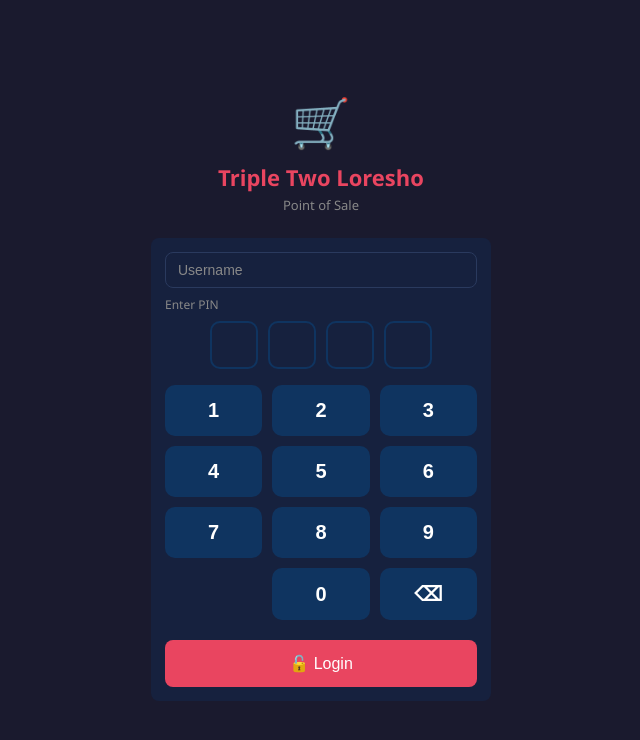
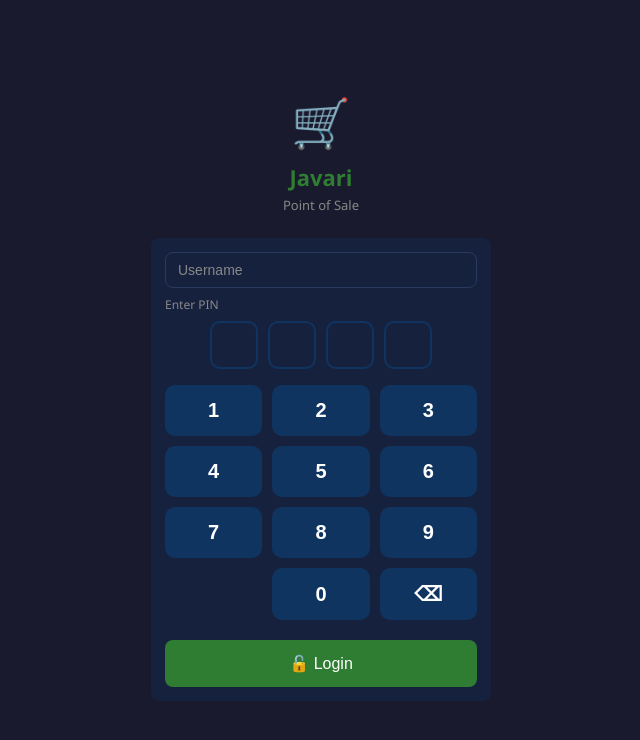
Before and after one commit to 222loresho/pos-system, a React (Vite) app: page / in a window 1280 px wide. Shown: the top 740 px of the page, without its empty margins (319-959 px from the left). Built offline with nearby package versions, Linux system fonts and the light colour scheme; no server answers.

Commit message:
Javari rename, waiter bubbles, split payments

```diff
--- a/index.html
+++ b/index.html
@@ -4,7 +4,7 @@
     <meta charset="UTF-8" />
     <link rel="icon" type="image/svg+xml" href="/pos-system/vite.svg" />
     <meta name="viewport" content="width=device-width, initial-scale=1.0" />
-    <title>Triple Two POS</title>
+    <title>Javari POS</title>
     <script src="https://cdn.jsdelivr.net/npm/qz-tray@2.2.4/qz-tray.min.js"></script>
   </head>
   <body>
--- a/src/DailyReport.jsx
+++ b/src/DailyReport.jsx
@@ -41,7 +41,7 @@ export default function DailyReport() {
         th{background:#f5f5f5;font-weight:bold}
         @media print{button{display:none}}
       </style></head><body>
-      <h1>Triple Two Loresho</h1>
+      <h1>Javari</h1>
       <p style="text-align:center">Daily Sales Report — ${date}</p>
       <h2>Summary</h2>
       <div class="row"><span>Total Revenue:</span><span class="bold">KSh ${report.total_revenue}</span></div>
--- a/src/Login.jsx
+++ b/src/Login.jsx
@@ -32,7 +32,7 @@ export default function Login({ onLogin }) {
       <div style={{ width: '100%', maxWidth: '340px' }}>
         <div style={{ textAlign: 'center', marginBottom: '24px' }}>
           <div style={{ fontSize: '48px', marginBottom: '8px' }}>🛒</div>
-          <h1 style={{ color: 'var(--accent)', fontSize: '22px', margin: 0 }}>Triple Two Loresho</h1>
+          <h1 style={{ color: 'var(--accent)', fontSize: '22px', margin: 0 }}>Javari</h1>
           <p style={{ color: 'var(--muted)', fontSize: '13px', margin: '4px 0 0' }}>Point of Sale</p>
         </div>
 
--- a/src/POS.jsx
+++ b/src/POS.jsx
@@ -27,6 +27,7 @@ export default function POS({ user, onLogout }) {
   const receiptRef = useRef();
   const [view, setView] = useState('sales');
   const [showTableEdit, setShowTableEdit] = useState(false);
+  const [selectedWaiter, setSelectedWaiter] = useState('all');
 
   const fetchProducts = () => api.get('/products/').then(res => setProducts(res.data));
   const fetchCategories = () => api.get('/categories/').then(res => setCategories(res.data));
@@ -168,8 +169,25 @@ export default function POS({ user, onLogout }) {
       {view === "tables" && pendingOrders.length > 0 && (
         <div className="pending-section">
           <div className="section-title">🕐 Awaiting Payment</div>
+
+          {/* Waiter filter bubbles */}
+          <div style={{display:'flex',gap:'8px',flexWrap:'wrap',padding:'0 0 12px',overflowX:'auto'}}>
+            <button
+              onClick={() => setSelectedWaiter('all')}
+              style={{padding:'6px 14px',borderRadius:'20px',border:'none',cursor:'pointer',fontWeight:'bold',fontSize:'12px',background:selectedWaiter==='all'?'var(--accent)':'var(--card)',color:'white',whiteSpace:'nowrap'}}>
+              👥 All ({pendingOrders.length})
+            </button>
+            {[...new Set(pendingOrders.map(o => o.waiter_name))].map(waiter => (
+              <button key={waiter}
+                onClick={() => setSelectedWaiter(waiter)}
+                style={{padding:'6px 14px',borderRadius:'20px',border:'none',cursor:'pointer',fontWeight:'bold',fontSize:'12px',background:selectedWaiter===waiter?'var(--accent)':'var(--card)',color:'white',whiteSpace:'nowrap'}}>
+                👤 {waiter} ({pendingOrders.filter(o => o.waiter_name === waiter).length})
+              </button>
+            ))}
+          </div>
+
           <div className="pending-grid">
-            {pendingOrders.map(o => (
+            {pendingOrders.filter(o => selectedWaiter === 'all' || o.waiter_name === selectedWaiter).map(o => (
               <div key={o.id} className={`pending-card ${activeOrder?.id === o.id ? 'active' : 'inactive'}`}>
                 <div onClick={() => loadOrder(o)} style={{ cursor:'pointer' }}>
                   <div className="flex-between mb-8">
@@ -419,7 +437,7 @@ export default function POS({ user, onLogout }) {
           <div className="modal modal-white">
             <div ref={receiptRef}>
               <div className="receipt-header">
-                <div className="receipt-title">Triple Two Loresho</div>
+                <div className="receipt-title">Javari</div>
                 <div className="receipt-sub">📍 Loresho, Nairobi</div>
               </div>
               <div className="modal-divider-white" />
--- a/src/index.css
+++ b/src/index.css
@@ -4,7 +4,7 @@
   --bg: #1a1a2e;
   --surface: #16213e;
   --card: #0f3460;
-  --accent: #e94560;
+  --accent: #2e7d32;
   --green: #4caf50;
   --text: #ffffff;
   --muted: #888888;
--- a/src/print.js
+++ b/src/print.js
@@ -47,7 +47,7 @@ export const printBill = async (order) => {
   const openedAt = new Date(order.created_at);
   const lines = [
     INIT,
-    CENTER + BOLD_ON + 'Triple Two Loresho' + BOLD_OFF,
+    CENTER + BOLD_ON + 'Javari' + BOLD_OFF,
     CENTER + 'Loresho, Nairobi',
     LEFT + LINE,
     pad('Order: ' + order.order_number, 'Table: ' + order.table_name),
@@ -73,7 +73,7 @@ export const printReceipt = async (receipt) => {
   const pmLabel = receipt.paymentMethod === 'mpesa' ? 'Mpesa' : receipt.paymentMethod === 'card' ? 'Card' : 'Cash';
   const lines = [
     INIT,
-    CENTER + BOLD_ON + 'Triple Two Loresho' + BOLD_OFF,
+    CENTER + BOLD_ON + 'Javari' + BOLD_OFF,
     CENTER + 'Loresho, Nairobi',
     LEFT + LINE,
     receipt.orderNumber ? pad('Order: ' + receipt.orderNumber, 'Table: ' + (receipt.tableName || '-')) : '',
@@ -116,7 +116,7 @@ function fallbackPrintBill(order) {
   win.document.write(`<html><head><title>Bill</title>
   <style>*{margin:0;padding:0;box-sizing:border-box}@page{margin:0;size:80mm auto}body{font-family:'Courier New',monospace;font-size:12px;width:76mm;padding:4mm}h2{text-align:center;font-size:15px;margin-bottom:2px}.center{text-align:center}.right{text-align:right}.sub{text-align:center;font-size:11px;margin-bottom:4px}.divider{border-top:1px dashed #000;margin:5px 0}.meta-row{display:flex;justify-content:space-between;font-size:11px;margin-bottom:2px}table{width:100%;border-collapse:collapse;margin:4px 0}td{padding:2px 0;font-size:11px;vertical-align:top}.right{width:60px;white-space:nowrap}.total-row{display:flex;justify-content:space-between;font-weight:bold;font-size:13px;margin:4px 0}@media print{button{display:none}}</style>
   </head><body>
-  <h2>Triple Two Loresho</h2><p class="sub">Loresho, Nairobi</p>
+  <h2>Javari</h2><p class="sub">Loresho, Nairobi</p>
   <div class="divider"></div>
   <div class="meta-row"><span>Order: ${order.order_number}</span><span>Table: ${order.table_name}</span></div>
   <div class="meta-row"><span>Waiter: ${order.waiter_name}</span><span>${openedAt.toLocaleDateString()}</span></div>
@@ -141,7 +141,7 @@ function fallbackPrintReceipt(receipt) {
   win.document.write(`<html><head><title>Receipt</title>
   <style>*{margin:0;padding:0;box-sizing:border-box}@page{margin:0;size:80mm auto}body{font-family:'Courier New',monospace;font-size:12px;width:76mm;padding:4mm}h2{text-align:center;font-size:15px;margin-bottom:2px}.center{text-align:center}.right{text-align:right}.sub{text-align:center;font-size:11px;margin-bottom:4px}.divider{border-top:1px dashed #000;margin:5px 0}.meta-row{display:flex;justify-content:space-between;font-size:11px;margin-bottom:2px}table{width:100%;border-collapse:collapse;margin:4px 0}td{padding:2px 0;font-size:11px}.right{width:60px;white-space:nowrap}.total-row{display:flex;justify-content:space-between;font-weight:bold;font-size:13px;margin:4px 0}.summary-row{display:flex;justify-content:space-between;font-size:11px;margin:2px 0}.note{text-align:center;font-size:10px;margin-top:6px;border:1px dashed #999;padding:4px;font-style:italic}@media print{button{display:none}}</style>
   </head><body>
-  <h2>Triple Two Loresho</h2><p class="sub">Loresho, Nairobi</p>
+  <h2>Javari</h2><p class="sub">Loresho, Nairobi</p>
   <div class="divider"></div>
   ${receipt.orderNumber ? `<div class="meta-row"><span>Order: ${receipt.orderNumber}</span><span>Table: ${receipt.tableName || '-'}</span></div>` : ''}
   <div class="meta-row"><span>Cashier: ${receipt.cashier}</span><span>${receipt.date.split(',')[0]}</span></div>
```
